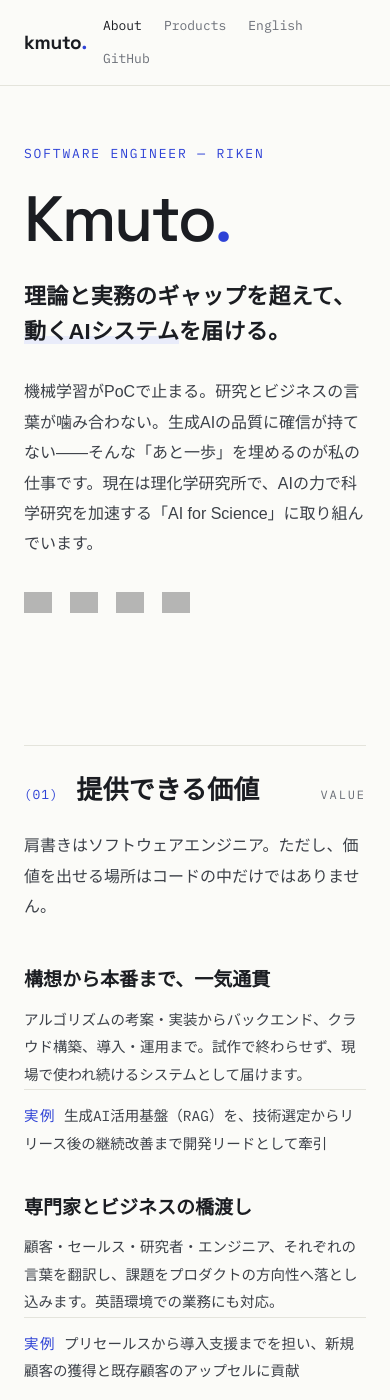
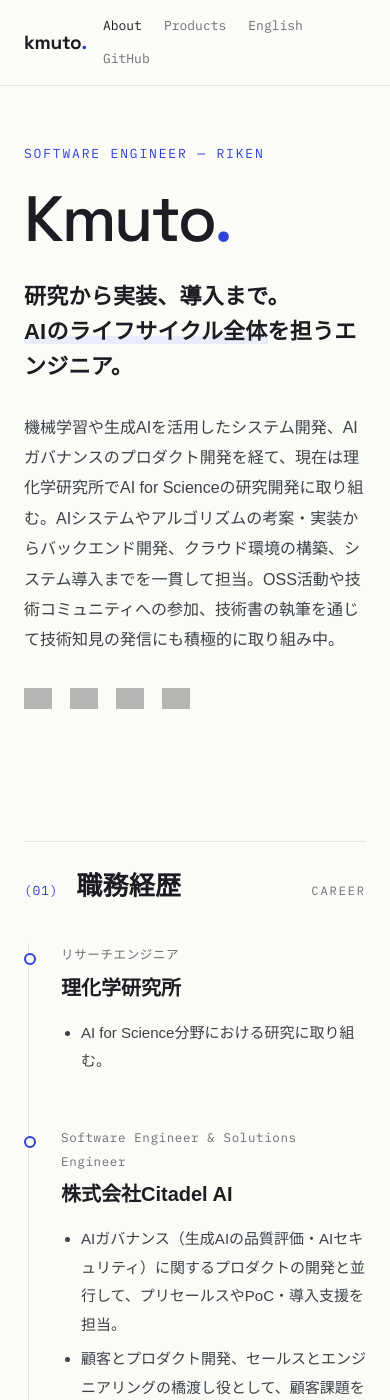
Before and after one commit to eycjur/resume, a Jekyll site: the page built from ja/index.md, in a window 390 px wide and 1400 px high. Built offline with Jekyll 4.4.1, drawn with Linux system fonts in a browser that asks for light colours; some web fonts are replaced; some of the changed text lies outside the part shown; grey boxes are pictures that could not be loaded.

Commit message:
Revert "value"
This reverts commit 6a9d413799ee95aebbc671ed0e5ec8e5b6d39357.

```diff
--- a/_sass/portfolio-value.scss
+++ /dev/null
@@ -1,129 +0,0 @@
-// ---------------------------------------------------------------
-// Value-proposition components: value grid, journey, stack, outro
-// ---------------------------------------------------------------
-
-.section-lede {
-  max-width: 40em;
-  margin: -16px 0 44px;
-  color: var(--ink-soft);
-}
-
-// ---- Value propositions --------------------------------------
-
-.value-grid {
-  display: grid;
-  grid-template-columns: repeat(auto-fill, minmax(240px, 1fr));
-  gap: 44px 36px;
-}
-
-.value h3 {
-  margin: 0 0 12px;
-  font-size: 19px;
-  line-height: 1.5;
-}
-
-.value > p {
-  margin: 0;
-  font-size: 14.5px;
-  line-height: 1.9;
-  color: var(--ink-soft);
-}
-
-.value-proof {
-  margin: 18px 0 0;
-  padding-top: 12px;
-  border-top: 1px solid var(--line);
-  font-family: var(--font-mono);
-  font-size: 12.5px;
-  line-height: 1.8;
-  color: var(--muted);
-}
-
-.proof-label {
-  margin-right: 8px;
-  color: var(--accent);
-  letter-spacing: 0.1em;
-}
-
-// ---- Journey (narrative timeline) ----------------------------
-
-.timeline-body {
-  max-width: 46em;
-  margin: 10px 0 0;
-  font-size: 15px;
-  color: var(--ink-soft);
-}
-
-// ---- Stack ---------------------------------------------------
-
-.stack {
-  display: grid;
-  gap: 18px;
-}
-
-.stack-row {
-  display: flex;
-  flex-wrap: wrap;
-  align-items: baseline;
-  gap: 10px 16px;
-}
-
-.stack-label {
-  flex: 0 0 150px;
-  font-family: var(--font-mono);
-  font-size: 12px;
-  letter-spacing: 0.08em;
-  color: var(--muted);
-}
-
-.chips {
-  display: flex;
-  flex-wrap: wrap;
-  gap: 8px;
-  flex: 1;
-  min-width: 240px;
-}
-
-.chip {
-  padding: 3px 13px;
-  border: 1px solid var(--line);
-  border-radius: 999px;
-  font-size: 13px;
-  color: var(--ink-soft);
-  white-space: nowrap;
-}
-
-// ---- Outro (contact) -----------------------------------------
-
-.outro {
-  margin: 104px 0 0;
-  padding-top: 56px;
-  border-top: 1px solid var(--line);
-}
-
-.outro h2 {
-  margin: 0 0 16px;
-  font-size: clamp(28px, 5vw, 40px);
-  letter-spacing: 0.01em;
-}
-
-.outro p {
-  max-width: 40em;
-  margin: 0 0 28px;
-  color: var(--ink-soft);
-}
-
-@media (max-width: 640px) {
-  .value-grid {
-    gap: 36px;
-  }
-
-  .stack-label {
-    flex-basis: 100%;
-  }
-
-  .outro {
-    margin-top: 72px;
-    padding-top: 40px;
-  }
-}
--- a/assets/css/style.scss
+++ b/assets/css/style.scss
@@ -3,4 +3,3 @@
 
 @import "portfolio-base";
 @import "portfolio-components";
-@import "portfolio-value";
--- a/ja/index.md
+++ b/ja/index.md
@@ -6,8 +6,8 @@ lang: ja
 <section class="hero">
   <p class="eyebrow">Software Engineer — RIKEN</p>
   <h1 class="hero-name">Kmuto<span class="hero-dot">.</span></h1>
-  <p class="hero-lead">理論と実務のギャップを超えて、<br><span class="mark">動くAIシステム</span>を届ける。</p>
-  <p class="hero-body">機械学習がPoCで止まる。研究とビジネスの言葉が噛み合わない。生成AIの品質に確信が持てない——そんな「あと一歩」を埋めるのが私の仕事です。現在は理化学研究所で、AIの力で科学研究を加速する「AI for Science」に取り組んでいます。</p>
+  <p class="hero-lead">研究から実装、導入まで。<br><span class="mark">AIのライフサイクル全体</span>を担うエンジニア。</p>
+  <p class="hero-body">機械学習や生成AIを活用したシステム開発、AIガバナンスのプロダクト開発を経て、現在は理化学研究所でAI for Scienceの研究開発に取り組む。AIシステムやアルゴリズムの考案・実装からバックエンド開発、クラウド環境の構築、システム導入までを一貫して担当。OSS活動や技術コミュニティへの参加、技術書の執筆を通じて技術知見の発信にも積極的に取り組み中。</p>
   <div class="sns-links">
     <a class="icon-link" href="https://x.com/eycjur" target="_blank" rel="noopener noreferrer" title="X" aria-label="X"><img src="https://api.iconify.design/ri:twitter-x-fill.svg" alt="" width="28" height="28" loading="lazy" decoding="async"></a>
     <a class="icon-link" href="https://qiita.com/eycjur" target="_blank" rel="noopener noreferrer" title="Qiita" aria-label="Qiita"><img src="https://api.iconify.design/simple-icons:qiita.svg?color=%2355C500" alt="" width="28" height="28" loading="lazy" decoding="async"></a>
@@ -19,59 +19,86 @@ lang: ja
 <section class="section reveal">
   <div class="section-head">
     <span class="section-no">(01)</span>
-    <h2>提供できる価値</h2>
-    <span class="section-en">Value</span>
+    <h2>職務経歴</h2>
+    <span class="section-en">Career</span>
   </div>
-  <p class="section-lede">肩書きはソフトウェアエンジニア。ただし、価値を出せる場所はコードの中だけではありません。</p>
-  <div class="value-grid">
-    <div class="value">
-      <h3>構想から本番まで、一気通貫</h3>
-      <p>アルゴリズムの考案・実装からバックエンド、クラウド構築、導入・運用まで。試作で終わらせず、現場で使われ続けるシステムとして届けます。</p>
-      <p class="value-proof"><span class="proof-label">実例</span>生成AI活用基盤（RAG）を、技術選定からリリース後の継続改善まで開発リードとして牽引</p>
+  <div class="timeline">
+    <article class="timeline-item">
+      <p class="timeline-role">リサーチエンジニア</p>
+      <h3>理化学研究所</h3>
+      <ul>
+        <li>AI for Science分野における研究に取り組む。</li>
+      </ul>
+    </article>
+    <article class="timeline-item">
+      <p class="timeline-role">Software Engineer &amp; Solutions Engineer</p>
+      <h3>株式会社Citadel AI</h3>
+      <ul>
+        <li>AIガバナンス（生成AIの品質評価・AIセキュリティ）に関するプロダクトの開発と並行して、プリセールスやPoC・導入支援を担当。</li>
+        <li>顧客とプロダクト開発、セールスとエンジニアリングの橋渡し役として、顧客課題を踏まえたプロダクトの方向性の提案やプロダクト戦略の策定にも携わり、新規顧客獲得および既存顧客へのアップセルを実現。</li>
+        <li>NEDO事業「AIの安全性確保に関する研究開発」に参画し、生成AIの品質・安全性・ガバナンスに関する調査・研究を行い、成果物として<a class="text-link" href="https://citadel-ai.com/ja/news/2026/04/03/gen-ai-practical-guide/" target="_blank" rel="noopener noreferrer">生成AI実践ガイドと企業事例集</a>を公開。</li>
+        <li>社内の公用語は英語。流暢に話せるわけではないが、英語でのミーティングやドキュメントを含む日々の業務に対応。</li>
+      </ul>
+    </article>
+    <article class="timeline-item">
+      <p class="timeline-role">機械学習エンジニア</p>
+      <h3>株式会社ブレインパッド</h3>
+      <ul>
+        <li>製造業・小売・金融業を中心に、機械学習や生成AI/AIエージェントを活用した多数のPoCやシステム開発プロジェクトにメンバーや開発リードとして参画。</li>
+        <li>アルゴリズムの実装や精度チューニングを行うことで、顧客の課題解決に貢献し、プロジェクトの継続や拡大に貢献。</li>
+        <li>生成AI活用基盤（RAGを含む）の開発に、4名のチームの開発リードとして、プロジェクトの立ち上げ・技術選定から実装、リリースまでのフルサイクルに参加。開発後も生成AI技術の進歩に合わせて継続的な機能拡張を実施。</li>
+      </ul>
+    </article>
+  </div>
+</section>
+
+<section class="section reveal">
+  <div class="section-head">
+    <span class="section-no">(02)</span>
+    <h2>スキル・専門分野</h2>
+    <span class="section-en">Skills</span>
+  </div>
+  <div class="skills-grid">
+    <div class="skill">
+      <h3>データサイエンス・機械学習</h3>
+      <p>Numpy/Pandasによるデータ前処理・分析、scikit-learn/LightGBM/PyTorchによる機械学習モデルの構築、Vertex AI PipelineやSageMaker Pipelineを用いたMLOpsの実践経験。</p>
     </div>
-    <div class="value">
-      <h3>専門家とビジネスの橋渡し</h3>
-      <p>顧客・セールス・研究者・エンジニア、それぞれの言葉を翻訳し、課題をプロダクトの方向性へ落とし込みます。英語環境での業務にも対応。</p>
-      <p class="value-proof"><span class="proof-label">実例</span>プリセールスから導入支援までを担い、新規顧客の獲得と既存顧客のアップセルに貢献</p>
+    <div class="skill">
+      <h3>生成AI/AIエージェント</h3>
+      <p>LiteLLM, LangChainなどを用いたLLM, RAG, AIエージェントの開発・精度チューニング経験。松尾研LLM開発コンペ2025に参加し、基盤モデルの学習にも携わる。</p>
     </div>
-    <div class="value">
-      <h3>「信頼できるAI」の設計</h3>
-      <p>生成AIの品質評価・安全性・ガバナンス・AIセキュリティ。作るだけでなく、安心して使い続けられるAIを設計します。</p>
-      <p class="value-proof"><span class="proof-label">実例</span>NEDO「AIの安全性確保に関する研究開発」に参画し、<a href="https://citadel-ai.com/ja/news/2026/04/03/gen-ai-practical-guide/" target="_blank" rel="noopener noreferrer">生成AI実践ガイドと企業事例集</a>を公開</p>
+    <div class="skill">
+      <h3>バックエンド</h3>
+      <p>Python（FastAPI, Flask）でのAPI設計・開発、Golang経験あり。</p>
+    </div>
+    <div class="skill">
+      <h3>データベース</h3>
+      <p>PostgreSQL・FireStore・CosmosDBの実務経験、パフォーマンスチューニング知見。</p>
+    </div>
+    <div class="skill">
+      <h3>フロントエンド</h3>
+      <p>Vue.js/SvelteでのSPA、Dash/Streamlitでの高速プロトタイピング。Lighthouseを用いたパフォーマンスチューニング。</p>
+    </div>
+    <div class="skill">
+      <h3>クラウド/インフラ</h3>
+      <p>GCP・Azureでのアプリ構築、TerraformによるIaC。</p>
+    </div>
+    <div class="skill">
+      <h3>セキュリティ</h3>
+      <p>AIセキュリティに関しての知見がある。CTFにも参加している。</p>
+    </div>
+    <div class="skill">
+      <h3>設計・品質</h3>
+      <p>責務分離・疎結合・モジュール化を意識した再利用性・拡張性の高い設計。可用性・保守性・障害耐性を考慮したエンタープライズ向けAIプロダクトの設計・品質管理経験。</p>
     </div>
   </div>
 </section>
 
 <section class="section reveal">
   <div class="section-head">
-    <span class="section-no">(02)</span>
-    <h2>歩み</h2>
-    <span class="section-en">Journey</span>
-  </div>
-  <div class="timeline">
-    <article class="timeline-item">
-      <p class="timeline-role">リサーチエンジニア</p>
-      <h3>理化学研究所</h3>
-      <p class="timeline-body">エンジニアリングの力で科学研究を加速する「AI for Science」に挑戦中。研究の最前線で、AIシステムの研究開発を担っています。</p>
-    </article>
-    <article class="timeline-item">
-      <p class="timeline-role">Software Engineer &amp; Solutions Engineer</p>
-      <h3>株式会社Citadel AI</h3>
-      <p class="timeline-body">AIガバナンスのプロダクト開発と、プリセールス・PoC・導入支援を両輪で担当。技術はビジネスの言葉に翻訳されて初めて価値になる——それを顧客との最前線で学びました。NEDO事業では生成AIの品質・安全性を調査研究し、成果をガイドとして公開しています。</p>
-    </article>
-    <article class="timeline-item">
-      <p class="timeline-role">機械学習エンジニア</p>
-      <h3>株式会社ブレインパッド</h3>
-      <p class="timeline-body">製造・小売・金融の現場で、機械学習・生成AIのPoCとシステム開発を多数経験。4名チームの開発リードとして生成AI活用基盤を立ち上げからリリースまで牽引し、「現場で使われるAI」の作り方を体得しました。</p>
-    </article>
-  </div>
-</section>
-
-<section class="section reveal">
-  <div class="section-head">
     <span class="section-no">(03)</span>
-    <h2>裏付け</h2>
-    <span class="section-en">Proof</span>
+    <h2>実績・活動</h2>
+    <span class="section-en">Works</span>
   </div>
   <div class="work-block">
     <h3 class="work-label">著作</h3>
@@ -81,7 +108,7 @@ lang: ja
       </a>
       <div class="book-info">
         <h4>先輩データサイエンティストからの指南書<br>-実務で生き抜くためのエンジニアリングスキル</h4>
-        <p>現場で身につけてきた「実務で生き抜くエンジニアリング」を、次の世代に手渡すために体系化した一冊。共著。2025年8月刊行、技術評論社。</p>
+        <p>データサイエンス領域におけるエンジニアリング実務を体系化した技術書。共著で執筆。2025年8月刊行、技術評論社。</p>
         <p class="book-links">
           <a href="https://gihyo.jp/book/2025/978-4-297-15100-3" target="_blank" rel="noopener noreferrer">書籍ページ</a> ／
           <a href="https://shirokane-kougyou.github.io/episode/89" target="_blank" rel="noopener noreferrer">Podcast: 白金鉱業.FM 89</a>
@@ -90,19 +117,19 @@ lang: ja
     </div>
   </div>
   <div class="work-block">
-    <h3 class="work-label">受賞・実績</h3>
+    <h3 class="work-label">受賞歴</h3>
     <ul class="awards">
       <li>東京大学 松尾研究室「GCI 2020 Summer」優秀修了生</li>
       <li>クラウドネイティブ会議 GameDay 優勝</li>
       <li>開発組織のぷち改善ハッカソン！ 最優秀賞</li>
       <li>Nano Banana AI Creator Workshop &amp; CM Challenge 特別賞</li>
-      <li>ISUCON14：134位/784チーム</li>
-      <li>AtCoder：Algo緑、Heu水</li>
+      <li>AtCoder（競技プログラミング）：Algo緑、Heu水</li>
+      <li>ISUCON14（パフォーマンスチューニングコンテスト）：134位/784チーム</li>
     </ul>
   </div>
   <div class="work-block">
-    <h3 class="work-label">オープンソース</h3>
-    <p>使う側から、作る側へ。<a class="text-link" href="https://github.com/BerriAI/litellm/pulls?q=is%3Apr+author%3Aeycjur+is%3Aclosed" target="_blank" rel="noopener noreferrer">BerriAI/litellm</a>を中心に、LLMプロバイダ対応やObservability連携の改善で継続的にPRを提出しています。</p>
+    <h3 class="work-label">オープンソース貢献</h3>
+    <p>バグ修正や機能改善を中心に、各種OSSプロジェクトへPRを提出。<a class="text-link" href="https://github.com/BerriAI/litellm/pulls?q=is%3Apr+author%3Aeycjur+is%3Aclosed" target="_blank" rel="noopener noreferrer">BerriAI/litellm</a>では、LLMプロバイダ対応やObservability連携の改善などに特に積極的に貢献。</p>
   </div>
 </section>
 
@@ -136,57 +163,14 @@ lang: ja
 <section class="section reveal">
   <div class="section-head">
     <span class="section-no">(05)</span>
-    <h2>スタック</h2>
-    <span class="section-en">Stack</span>
-  </div>
-  <div class="stack">
-    <div class="stack-row">
-      <span class="stack-label">ML / データ</span>
-      <span class="chips"><span class="chip">Python</span><span class="chip">PyTorch</span><span class="chip">LightGBM</span><span class="chip">scikit-learn</span><span class="chip">Numpy / Pandas</span><span class="chip">Vertex AI Pipeline</span><span class="chip">SageMaker Pipeline</span></span>
-    </div>
-    <div class="stack-row">
-      <span class="stack-label">生成AI</span>
-      <span class="chips"><span class="chip">LangChain</span><span class="chip">LiteLLM</span><span class="chip">RAG</span><span class="chip">AIエージェント</span><span class="chip">基盤モデル学習</span></span>
-    </div>
-    <div class="stack-row">
-      <span class="stack-label">バックエンド</span>
-      <span class="chips"><span class="chip">FastAPI</span><span class="chip">Flask</span><span class="chip">Go</span><span class="chip">PostgreSQL</span><span class="chip">Firestore</span><span class="chip">CosmosDB</span></span>
-    </div>
-    <div class="stack-row">
-      <span class="stack-label">フロントエンド</span>
-      <span class="chips"><span class="chip">Vue.js</span><span class="chip">Svelte</span><span class="chip">Streamlit</span><span class="chip">Dash</span></span>
-    </div>
-    <div class="stack-row">
-      <span class="stack-label">クラウド</span>
-      <span class="chips"><span class="chip">GCP</span><span class="chip">Azure</span><span class="chip">Terraform</span></span>
-    </div>
-    <div class="stack-row">
-      <span class="stack-label">品質・安全</span>
-      <span class="chips"><span class="chip">AIガバナンス</span><span class="chip">AIセキュリティ</span><span class="chip">CTF</span><span class="chip">パフォーマンスチューニング</span></span>
-    </div>
-  </div>
-</section>
-
-<section class="section reveal">
-  <div class="section-head">
-    <span class="section-no">(06)</span>
     <h2>プロダクト</h2>
     <span class="section-en">Products</span>
   </div>
   <a class="products-cta" href="{{ '/ja/products/' | relative_url }}">
     <div>
       <h3>プロダクト集を見る</h3>
-      <p>アイデアを形にする速さと遊び心は、作ったものが物語ります。iOSアプリ、VS Code拡張機能、ブラウザゲームなど。</p>
+      <p>iOSアプリ、VS Code拡張機能、ブラウザゲームなど、プライベートで作ったものたち。</p>
     </div>
     <span class="cta-arrow" aria-hidden="true">→</span>
   </a>
 </section>
-
-<section class="outro reveal">
-  <h2>話しましょう<span class="hero-dot">.</span></h2>
-  <p>AIプロダクトの相談、登壇や執筆のお声がけ、技術の雑談まで。XのDMかLinkedInからどうぞ。</p>
-  <div class="sns-links">
-    <a class="icon-link" href="https://x.com/eycjur" target="_blank" rel="noopener noreferrer" title="X" aria-label="X"><img src="https://api.iconify.design/ri:twitter-x-fill.svg" alt="" width="28" height="28" loading="lazy" decoding="async"></a>
-    <a class="icon-link" href="https://www.linkedin.com/in/katsuhiro-muto-00934b1b7/" target="_blank" rel="noopener noreferrer" title="LinkedIn" aria-label="LinkedIn"><img src="https://api.iconify.design/ri:linkedin-box-fill.svg?color=%230A66C2" alt="" width="28" height="28" loading="lazy" decoding="async"></a>
-  </div>
-</section>
```
Also changed, not shown: en/index.md (+82 -98 lines).
